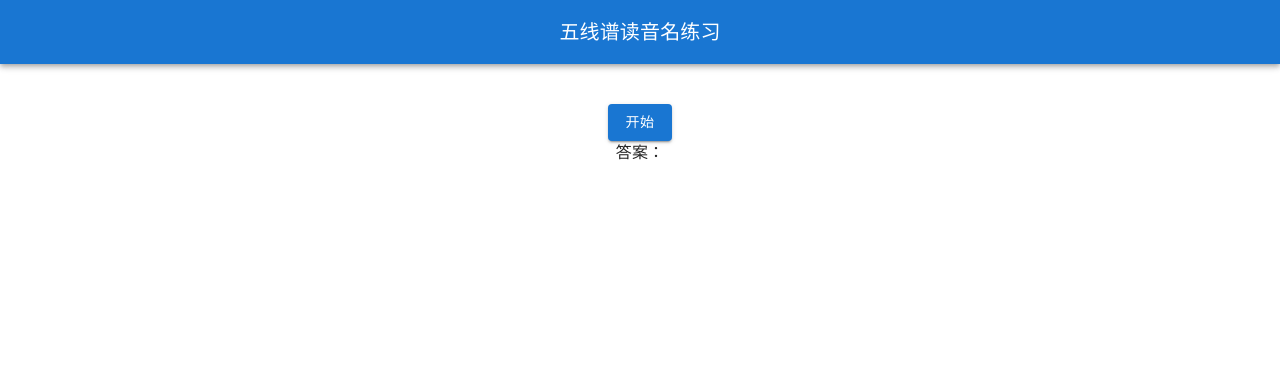
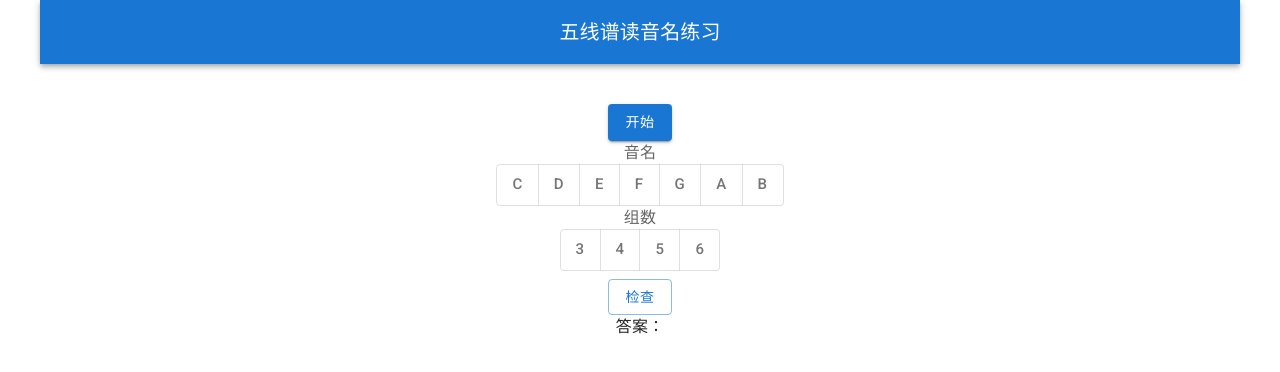
Before and after one commit to wangtjwork/3_mins_musical_societies, a React (Vite) app: page / in a window 1280 px wide. Shown: the top 372 px of the page. Built offline with nearby package versions, Linux system fonts and the light colour scheme.

Commit message:
Add pitch & octave input to check against

```diff
--- a/src/App.tsx
+++ b/src/App.tsx
@@ -8,6 +8,7 @@ import { generateSingleNoteXml, singleNoteXmlDoc } from './utils/musicXMLUtils';
 import { TREBLE_CLEF_NOTES_SCIENTIFIC } from './utils/musicNotesConfig';
 import SingleNoteSheet from './components/SingleNoteSheet';
 import { AppBar, Box, Button, CssBaseline, Stack, Toolbar, Typography } from '@mui/material';
+import SingleNotePickerForm from './components/SingleNotePickerForm';
 
 function App() {
   const [note, setNote] = useState<string>('');
@@ -23,7 +24,7 @@ function App() {
   return (
     <>
       <CssBaseline />
-      <Box flexDirection={'column'} alignItems={'stretch'} textAlign={'center'}>
+      <Box flexDirection={'column'} alignItems={'stretch'} textAlign={'center'} marginLeft={5} marginRight={5}>
         <AppBar position='static'>
           <Toolbar>
             <Typography variant="h6" component="div" sx={{ flexGrow: 1 }}>
@@ -34,6 +35,7 @@ function App() {
         <Stack flexGrow={1} alignItems={'center'} marginTop={5}>
           <Button sx={{ width: 'fit-content' }} variant='contained' onClick={onStartClick}>{note == '' ? '开始' : '下一题'}</Button>
           {xmlDoc != null ? <SingleNoteSheet xmlDoc={xmlDoc} /> : null}
+          <SingleNotePickerForm correctNote={note} />
           <div>答案：{note}</div>
         </Stack>
       </Box>
--- /dev/null
+++ b/src/components/SingleNotePickerForm.tsx
@@ -0,0 +1,72 @@
+import { Box, Button, FormControl, FormControlLabel, FormLabel, Radio, RadioGroup, ToggleButton, ToggleButtonGroup, Typography } from "@mui/material";
+import { useEffect, useState } from "react";
+
+const PICTHS = ['C', 'D', 'E', 'F', 'G', 'A', 'B'];
+const OCTAVES = ['3', '4', '5', '6'];
+
+type Props = { correctNote: string }
+
+function SingleNotePickerForm({ correctNote }: Props) {
+    const [selectedPitch, setSelectedPitch] = useState<string>('C');
+    const [selectedOctave, setSelectedOctave] = useState<string>('0');
+
+    const [isCorrect, setIsCorrect] = useState<boolean | null>(null);
+
+    const checkNote = () => {
+        if (selectedPitch + selectedOctave == correctNote) {
+            setIsCorrect(true);
+        } else {
+            setIsCorrect(false);
+        }
+    }
+
+    useEffect(() => {
+        setSelectedPitch('');
+        setSelectedOctave('');
+        setIsCorrect(null);
+    }, [correctNote]);
+
+    return (
+        <>
+            <FormControl>
+                <FormLabel>音名</FormLabel>
+                <ToggleButtonGroup
+                    color="primary"
+                    aria-labelledby="pitch-selector-label"
+                    value={selectedPitch}
+                    onChange={(_, value) => setSelectedPitch(value)}
+                    exclusive
+                    size="large"
+                    sx={{ height: 42, alignSelf: 'center' }}
+                >
+                    {PICTHS.map(pitch => (<ToggleButton value={pitch} >{pitch}</ToggleButton>))}
+                </ToggleButtonGroup>
+                <FormLabel>组数</FormLabel>
+                <ToggleButtonGroup
+                    color='secondary'
+                    aria-labelledby="octave-selector-label"
+                    value={selectedOctave}
+                    onChange={(_, val) => setSelectedOctave(val)}
+                    exclusive
+                    size="large"
+                    sx={{ height: 42, alignSelf: 'center' }}>
+                    {OCTAVES.map(octave => (<ToggleButton value={octave}>{octave}</ToggleButton>))}
+                </ToggleButtonGroup>
+            </FormControl>
+
+            <Box marginTop={1}>
+                {isCorrect == null || isCorrect == false ? <Button variant={'outlined'} onClick={checkNote} sx={{ width: 'fit-content' }}>检查</Button> : null}
+                {isCorrect != null
+                    ? (
+                        isCorrect
+                            ? <Typography variant="body2" marginTop={1} gutterBottom color='success.main'>正确</Typography>
+                            : <Typography variant="body2" marginTop={1} gutterBottom color='error.main'>错误</Typography>)
+                    : null
+                }
+            </Box>
+
+        </>
+    );
+}
+
+export default SingleNotePickerForm;
```
